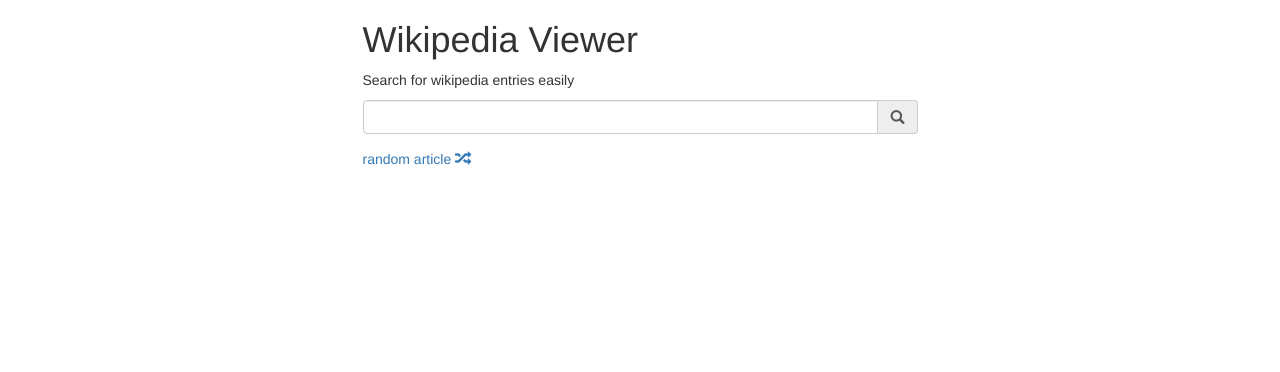
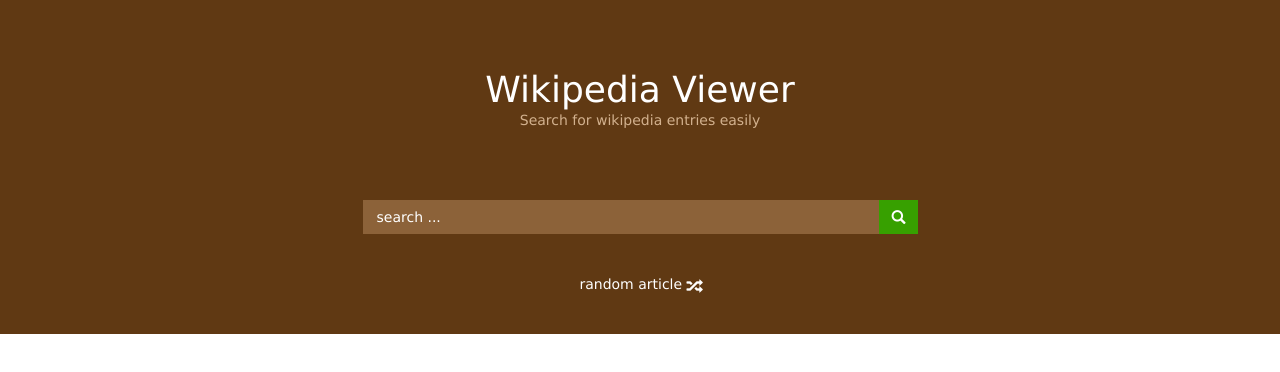
Before and after one commit to Abdelaziz18003/wikipedia_viewer, a plain HTML site: page index.html in a window 1280 px wide. Drawn offline with Linux system fonts and the light colour scheme.

Commit message:
style header section

```diff
--- a/index.html
+++ b/index.html
@@ -13,13 +13,14 @@
 			<div class="row">
 				<div class="col-md-6 col-md-offset-3 col-sm-8">
 
-					<h1>Wikipedia Viewer</h1>
-					<p>Search for wikipedia entries easily</p>
+					<h1 class="text-center">Wikipedia Viewer</h1>
+					<p class="text-center">Search for wikipedia entries easily</p>
+
 					<form action="">
 						<div class="form-group">
 							<label for="query" class="sr-only">query to search</label>
 							<div class="input-group">
-								<input type="text" class="form-control" name="query" id="query">
+								<input type="text" class="form-control" name="query" id="query" placeholder="search ...">
 								<span class="input-group-addon"><i class="glyphicon glyphicon-search"></i></span>
 							</div>
 						</div>
--- a/scss/main.scss
+++ b/scss/main.scss
@@ -0,0 +1,70 @@
+//_____________________________ #00 variables _____________________________
+$headerBgColor: #603913;
+$activeElementColor: #37a000;
+$inputBgColor: #8c6239;
+$contentBgColor: #c69c6d;
+$textColor: #d2b18e;
+$mainMargin: 70px;
+
+//___________________________ #01 generale rules __________________________
+* {
+	font-size: inherit;
+	color: inherit;
+}
+
+//___________________________ #02 #header styling _________________________
+#header {
+	color: white;
+	background: $headerBgColor;
+	font-family: verdana, arial, sans-serif;
+	h1 {
+		margin: $mainMargin 0px 0px;
+	}
+	p {
+		color: $textColor;
+		margin: 0px 0px $mainMargin 0px;
+	}
+	.input-group {
+		input {
+			background: $inputBgColor;
+			border: 2px solid $inputBgColor;
+			border-right: none;
+			border-radius: 0px;
+			color: white;
+			box-shadow: none;
+
+			&:focus, &:hover {
+				border-color: $activeElementColor;
+			}
+
+			//change placeholder color
+			&::-moz-placeholder {
+				color: white;
+			}
+			&::-webkit-input-placeholder {
+				color: white;
+			}
+			&:-ms-input-placeholder {
+				color: white;
+			}
+		}
+		.input-group-addon {
+			cursor: pointer;
+			background: $activeElementColor;
+			color: white;
+			border: none;
+			border-radius: 0px;
+		}
+	}
+
+	a.random {
+		margin: $mainMargin - 30px 0px;
+		color: white;
+		display: block;
+		text-align: center;
+		text-decoration: none;
+		.glyphicon {
+			vertical-align: middle;
+		}
+	}
+}
```
Also changed, not shown: css/main.css, 1 other file.
